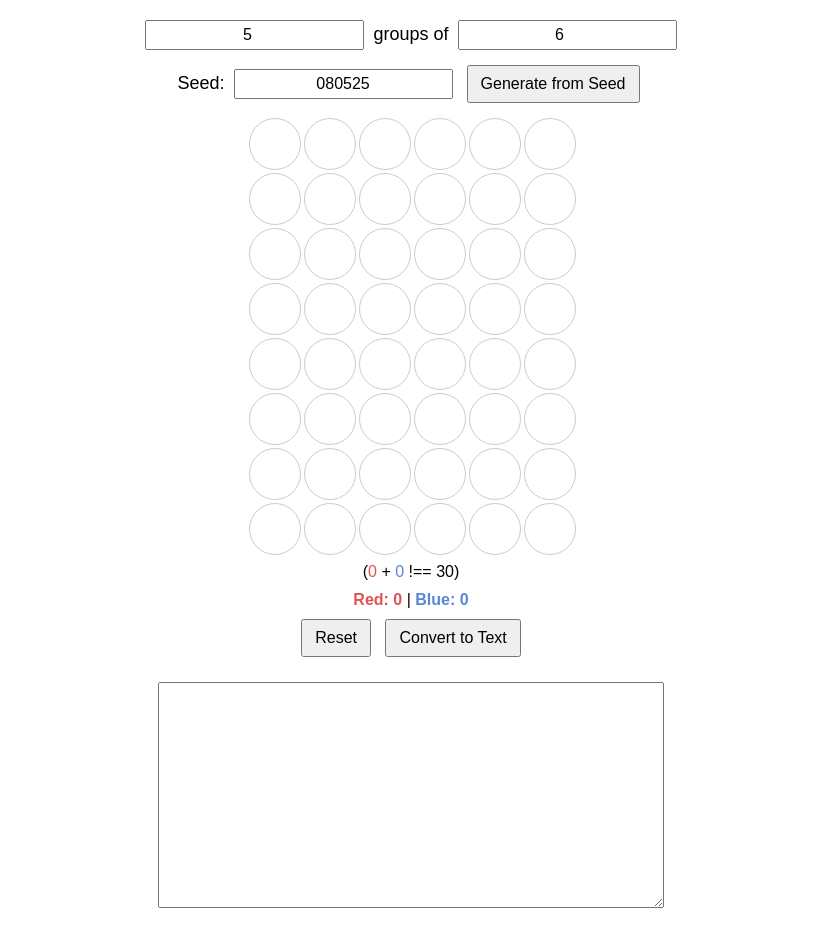
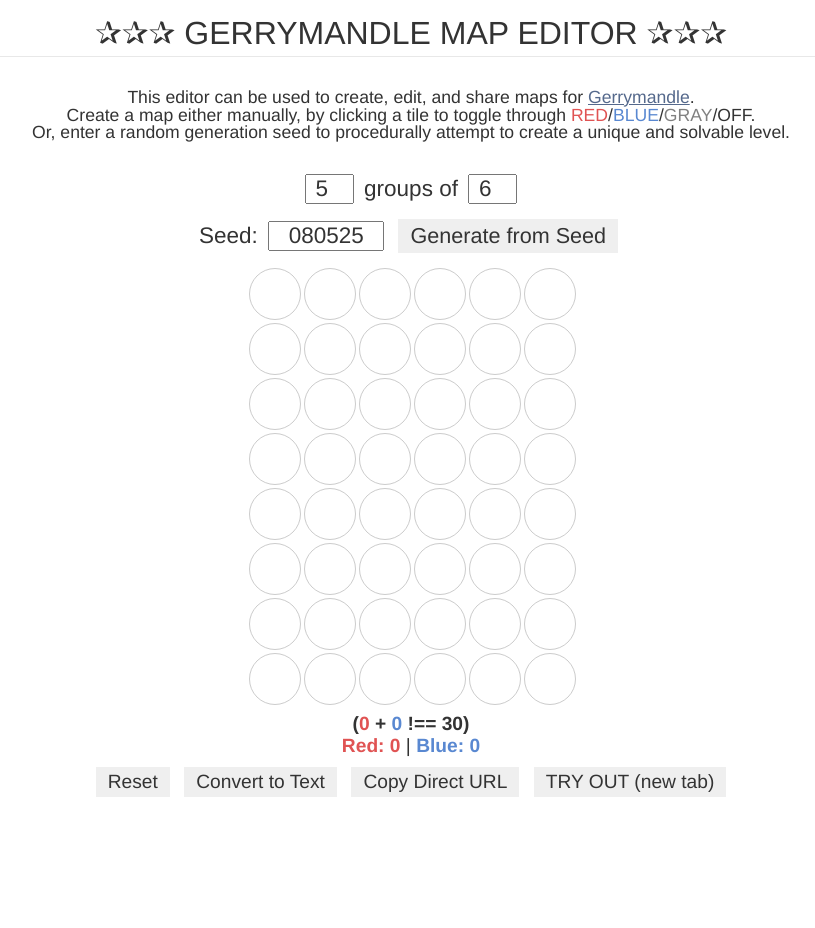
Before and after one commit to ssambender/GM-GEN, a plain HTML site: page index.html in a window 1280 px wide. Shown: the whole page, without its empty margins (229-1044 px from the left). After the commit the page ends 836 px from the top, so only its background shows below. Drawn offline with Linux system fonts and the light colour scheme; a web font is replaced by a local one.

Commit message:
made ui consistent, updated url and copy buttons

```diff
--- a/index.html
+++ b/index.html
@@ -3,29 +3,54 @@
 <head>
   <meta charset="UTF-8" />
   <meta name="viewport" content="width=device-width, initial-scale=1.0"/>
-  <title>Gerrymandle Generator</title>
+  <title>Gerrymandle Map Editor</title>
   <link rel="icon" href="https://raw.githubusercontent.com/ssambender/GM-GEN/refs/heads/main/G-Edit-Logo.png">
   <link rel="apple-touch-icon" href="https://raw.githubusercontent.com/ssambender/GM-GEN/refs/heads/main/G-Edit-Logo.png">
+  <link rel="preconnect" href="https://fonts.googleapis.com">
+  <link rel="preconnect" href="https://fonts.gstatic.com" crossorigin>
+  <link href="https://fonts.googleapis.com/css2?family=Zain:ital,wght@0,200;0,300;0,400;0,700;0,800;0,900;1,300;1,400&display=swap" rel="stylesheet">
   <style>
+    @import url('https://fonts.googleapis.com/css2?family=Zain:ital,wght@0,200;0,300;0,400;0,700;0,800;0,900;1,300;1,400&display=swap');
+
     body {
       margin: 0;
-      padding: 20px;
       background: #fff;
-      font-family: sans-serif;
+      font-size: 1em;
+      font-family: 'Zain', 'Clear Sans', 'Helvetica Neue', 'Franklin Gothic Demi Cond', 'Bahnschrift', Arial, sans-serif;
       display: flex;
       flex-direction: column;
       align-items: center;
+      color: #333333;
     }
+
+    #heading {
+      border-bottom: solid 1px #e8e8e8;
+      width: 100%;
+      text-align: center;
+      padding: 14px 0 4px 0;
+      margin-bottom: 16px;
+      font-size: 2em;
+      text-transform: uppercase;
+    }
+
     .group-inputs, .seed-input {
       font-size: 18px;
       margin-bottom: 10px;
     }
     input {
-      padding: 4px;
-      font-size: 16px;
+      padding: 0;
+      font-size: 1em;
       text-align: center;
       margin: 0 4px;
+      font-family: 'Zain', 'Clear Sans', 'Helvetica Neue', 'Franklin Gothic Demi Cond', 'Bahnschrift', Arial, sans-serif;
+      color: #333333;
+
+      width: 2em;
     }
+    #seedInput {
+      width: 5em;
+    }
+
     .grid {
       display: grid;
       grid-template-columns: repeat(6, 50px);
@@ -47,12 +72,20 @@
     }
     button {
       margin: 5px;
-      padding: 8px 12px;
-      font-size: 16px;
+      padding: 4px 12px;
+      font-size: 1.2em;
+      font-family: 'Zain', 'Clear Sans', 'Helvetica Neue', 'Franklin Gothic Demi Cond', 'Bahnschrift', Arial, sans-serif;
+      color: #333333;
+      border: none;
+      cursor: pointer;
+      transition: .15s;
+    }
+    button:hover {
+      background-color: #d0d5d9;
     }
     .counter {
       margin-bottom: 5px;
-      font-size: 16px;
+      font-size: 1.2em;
     }
     .counter span {
       font-weight: bold;
@@ -66,9 +99,9 @@
       color: #5988d1;
     }
     #mismatchMessage {
-      font-size: 16px;
-      margin-bottom: 10px;
+      font-size: 1.2em;
       display: none;
+      font-weight: bold;
     }
     textarea {
       margin-top: 10px;
@@ -78,17 +111,37 @@
       font-family: monospace;
       font-size: 14px;
     }
+    label {
+      font-size: 1.25em;
+    }
+    a {
+      color: #55698c;
+    }
+    a:hover {
+      color: #2a87ff;
+    }
   </style>
 </head>
 <body>
+<div id="heading">
+  ✰✰✰ Gerrymandle Map Editor ✰✰✰
+</div>
+
+<div style="margin-bottom: 16px; text-align: center; line-height: 1; font-size: 1.1em; padding: 16px 0">
+  This editor can be used to create, edit, and share maps for <a href="https://ssambender.github.io/gerrymandle/">Gerrymandle</a>.<br>
+  Create a map either manually, by clicking a tile to toggle through <span style="color: #e05353;">RED</span>/<span style="color: #5988d1;">BLUE</span>/<span style="color:gray;">GRAY</span>/OFF.<br>
+  Or, enter a random generation seed to procedurally attempt to create a unique and solvable level.
+</div>
+
 <div class="group-inputs">
   <label>
-    <input type="number" id="groupCount" value="5" min="1" /> groups of
-    <input type="number" id="groupSize" value="6" min="1" />
+    <input type="number" id="groupCount" value="5" min="1" max="24" /> groups of
+    <input type="number" id="groupSize" value="6" min="1" max="24" />
   </label>
 </div>
 <div class="seed-input">
   <label>Seed: <input type="text" id="seedInput" value="080525" /></label>
+  <!--                                        starting seed value  -->
   <button onclick="generateFromSeed()">Generate from Seed</button>
 </div>
 <div class="grid" id="grid"></div>
@@ -99,12 +152,17 @@
 <div class="buttons">
   <button onclick="resetGrid()">Reset</button>
   <button onclick="convertToText()">Convert to Text</button>
+  <button onclick="copyLevelURL()">Copy Direct URL</button>
+  <button onclick="goToURL()">TRY OUT (new tab)</button>
 </div>
-<textarea id="output" readonly></textarea>
+
+<div id="copyMessage" style="height: 24px; font-size: 1em; font-weight: bold; color: #55698c;"></div>
+
 <script>
   const COLORS = ['white', '#e05353', '#5988d1', '#dadada'];
   const SYMBOLS = {'white': ' ', '#e05353': 'R', '#5988d1': 'B', '#dadada': 'O'};
   const rows = 8, cols = 6;
+  let copyMessageTimeout = null;
 
   function createGrid() {
     const grid = document.getElementById('grid');
@@ -130,7 +188,6 @@
       cell.dataset.colorIndex = 0;
       cell.style.backgroundColor = COLORS[0];
     });
-    document.getElementById('output').value = '';
     updateCounter();
   }
 
@@ -139,21 +196,27 @@
     const groupSize = document.getElementById('groupSize').value;
     const cells = document.querySelectorAll('.cell');
 
-    let outputLines = [`LVL00: ["${groupCount}", "${groupSize}",`];
+    const seed = document.getElementById('seedInput').value.trim();
+    const levelLabel = seed ? `'${seed}':` : 'LVL00:';
+
+    let outputLines = [`${levelLabel} ["${groupCount}", "${groupSize}",`];
 
     let rowArray = [];
     cells.forEach((cell, index) => {
       const mapped = SYMBOLS[COLORS[parseInt(cell.dataset.colorIndex)]];
       rowArray.push(`"${mapped}"`);
       if ((index + 1) % cols === 0) {
-        outputLines.push('    ' + rowArray.join(', '));
+        outputLines.push('    ' + rowArray.join(', ') + ',');
         rowArray = [];
       }
     });
 
     outputLines.push('],');
+    const finalText = outputLines.join('\n');
 
-    document.getElementById('output').value = outputLines.join('\n');
+    navigator.clipboard.writeText(finalText)
+            .then(() => showCopyMessage("Level text successfully copied"))
+            .catch(err => alert("Failed to copy level text: " + err));
   }
 
   function updateCounter() {
@@ -203,7 +266,7 @@
 
   async function generateFromSeed() {
     const baseSeed = document.getElementById('seedInput').value.trim();
-    if (!baseSeed) return alert('Enter a seed.');
+    if (!baseSeed) return alert('Enter text in seed input field.');
 
     //const combos = [ [5,6], [6,5], [7,3], [4,7], [3,8], [6,4], [5,5], [5,5], [5,3], [5,3], [5,3], [5,4] ];
     const combos = [ [5,6], [6,5], [7,3], [4,7], [3,8], [6,4], [5,5], [5,3], [5,4] ];
@@ -349,6 +412,55 @@
     return [districtCount.toString(), voteCount.toString(), ...grid.flat()];
   }
 
+  function copyLevelURL() {
+    const groupCount = document.getElementById('groupCount').value;
+    const groupSize = document.getElementById('groupSize').value;
+    const cells = document.querySelectorAll('.cell');
+
+    let raw = groupCount + groupSize;
+    cells.forEach(cell => {
+      const color = COLORS[parseInt(cell.dataset.colorIndex)];
+      let char = SYMBOLS[color];
+      raw += char === ' ' ? 'X' : char;
+    });
+
+    const finalURL = `https://ssambender.github.io/gerrymandle?level=${raw}`;
+
+    navigator.clipboard.writeText(finalURL)
+            .then(() => showCopyMessage("Level URL successfully copied"))
+            .catch(err => alert("Failed to copy URL: " + err));
+  }
+
+  function showCopyMessage(text) {
+    const msg = document.getElementById('copyMessage');
+    msg.textContent = text;
+
+    if (copyMessageTimeout) {
+      clearTimeout(copyMessageTimeout);
+    }
+
+    copyMessageTimeout = setTimeout(() => {
+      msg.textContent = '';
+      copyMessageTimeout = null;
+    }, 1000);
+  }
+
+  function goToURL() {
+    const groupCount = document.getElementById('groupCount').value;
+    const groupSize = document.getElementById('groupSize').value;
+    const cells = document.querySelectorAll('.cell');
+
+    let raw = groupCount + groupSize;
+    cells.forEach(cell => {
+      const color = COLORS[parseInt(cell.dataset.colorIndex)];
+      let char = SYMBOLS[color];
+      raw += char === ' ' ? 'X' : char;
+    });
+
+    const finalURL = `https://ssambender.github.io/gerrymandle?level=${raw}`;
+    window.open(finalURL, '_blank');
+  }
+
   createGrid();
   updateCounter();
   document.getElementById('groupCount').addEventListener('input', updateCounter);
```
